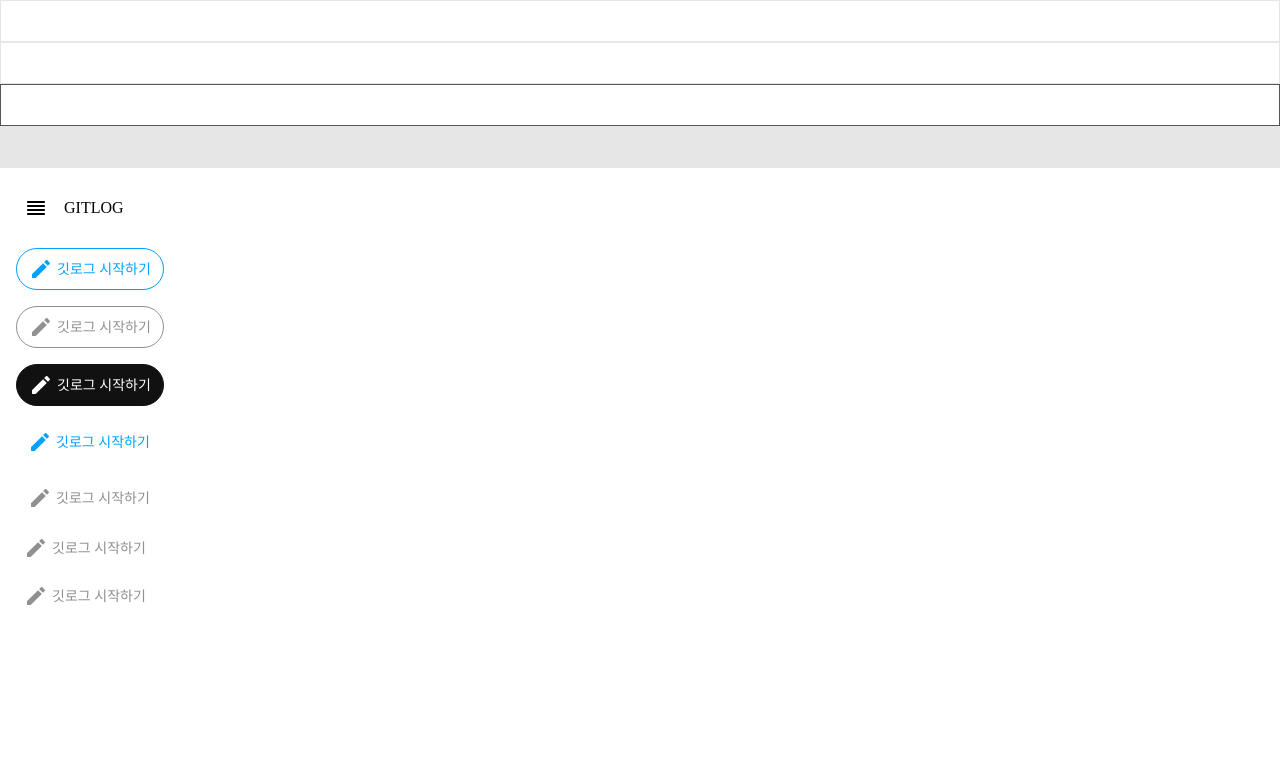
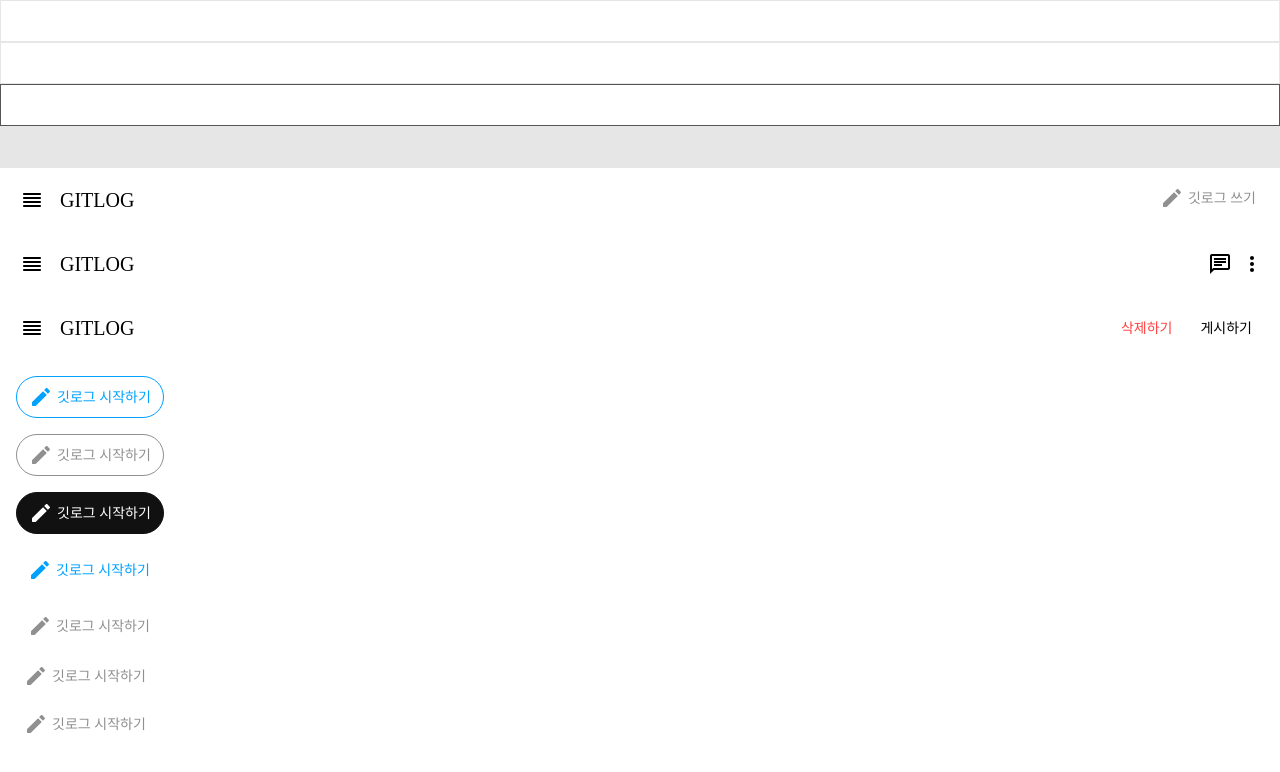
Before and after one commit to thisminn/Leets-Blog, a React (Vite) app: page / in a window 1280 px wide. Shown: the top 772 px of the page. Built offline with nearby package versions, Linux system fonts and the light colour scheme; a web font is replaced by a local one.

Commit message:
feat: Header 컴포넌트 구현

```diff
--- a/src/App.tsx
+++ b/src/App.tsx
@@ -9,7 +9,9 @@ export default function App() {
       <TextField variant='input'/>
       <TextField variant='click'/>
       <TextField variant='disabled'/>
-      <Header />
+      <Header type={'WRITE'} />
+      <Header type={'ICONS'} />
+      <Header type={'PUBLISH'} />
       <div className="m-4">
         <Button variant="filled" colorScheme="primary" icon={<CreateIcon />}>
           깃로그 시작하기
--- a/src/component/Header.tsx
+++ b/src/component/Header.tsx
@@ -1,11 +1,20 @@
 import Reorder from '../assets/reorder.svg?react'
-export const Header = () => {
+import { HEADER_CONTENTS } from './HeaderContents'
+
+type HeaderType = keyof typeof HEADER_CONTENTS
+
+interface HeaderProps {
+  type: HeaderType
+}
+
+export const Header = ({ type }: HeaderProps) => {
   return (
-    <header className="w-full h-16 bg-[#FFFFFFE5] flex items-center">
-      <div className="flex justify-center items-center font-normal px-4 pt-4 pb-3text-[20px] leading-[28px] gap-2">
+    <header className="w-full h-16 bg-[#FFFFFFE5] flex items-center justify-between">
+      <div className="flex justify-center items-center font-normal pl-3 text-[20px] leading-[28px] gap-2">
         <Reorder />
         <p className="font-smooch">GITLOG</p>
       </div>
+      <div className="pr-4">{HEADER_CONTENTS[type]}</div>
     </header>
   )
 }
--- /dev/null
+++ b/src/component/HeaderContents.tsx
@@ -0,0 +1,34 @@
+import { Button } from './Button/Button'
+import CreateIcon from '../assets/create.svg?react'
+import ChatIcon from '../assets/chat.svg?react'
+import MoreVertIcon from '../assets/more_vert.svg?react'
+
+const WriteButton = (
+  <Button
+    shape="rectangle"
+    variant="outline"
+    colorScheme="secondary"
+    children={'깃로그 쓰기'}
+    icon={<CreateIcon />}
+  />
+)
+
+const ActionIcons = (
+  <div className="flex items-center gap-2">
+    <ChatIcon />
+    <MoreVertIcon />
+  </div>
+)
+
+const PublishButtons = (
+  <div className="flex items-center gap-1">
+    <button className='px-3 py-2 font-normal text-[14px] leading-[1.6] trakcing-[-0.5%] text-[#FF3F3F]'>삭제하기</button>
+    <button className='px-3 py-2 font-normal text-[14px] leading-[1.6] tracking-[-0.5%] text-[#000000]'>게시하기</button>
+  </div>
+)
+
+export const HEADER_CONTENTS = {
+  WRITE: WriteButton,
+  ICONS: ActionIcons,
+  PUBLISH: PublishButtons,
+}
```
